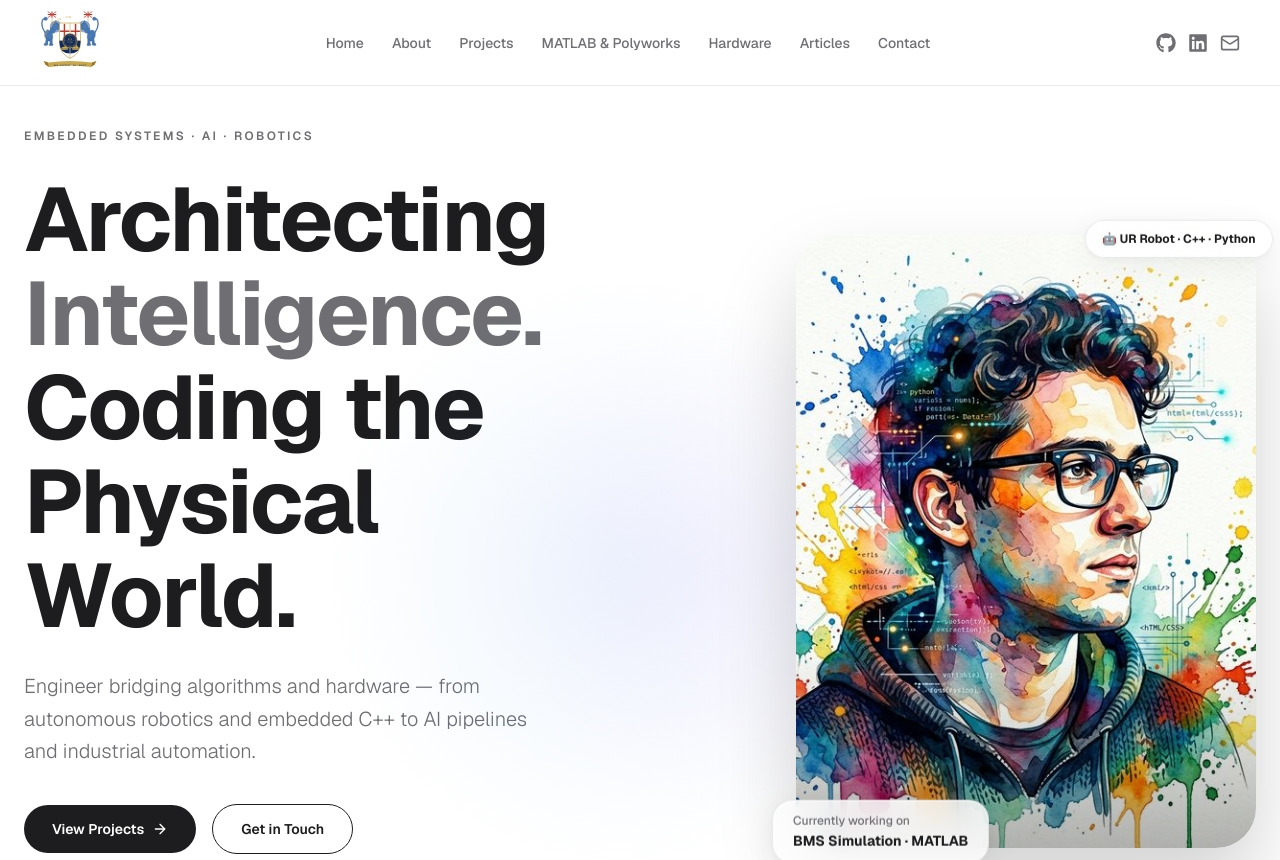
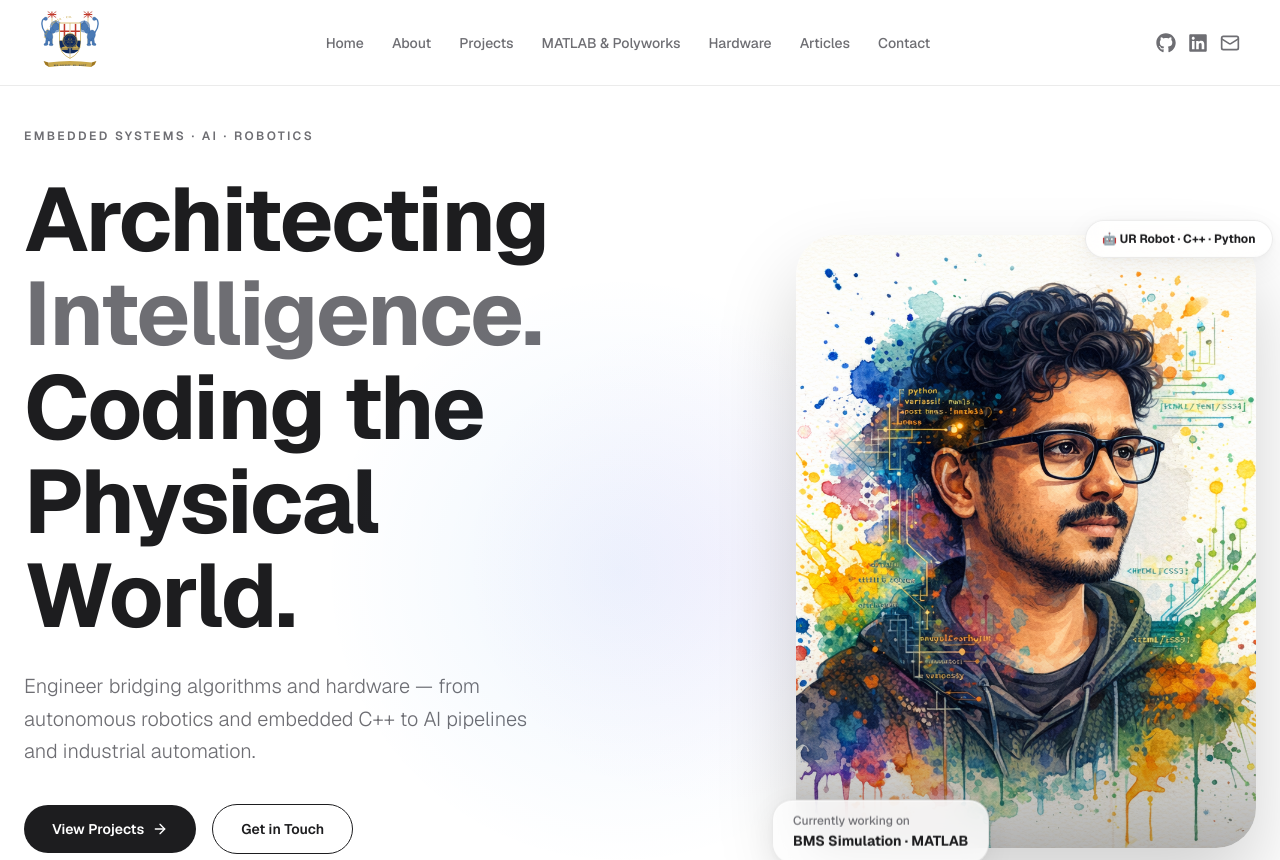
Before and after one commit to Mazidur90/webpage, a Next.js app: page /webpage/ in a window 1280 px wide. Shown: the top 860 px of the page. Built offline with nearby package versions, Linux system fonts and the light colour scheme.

Commit message:
Update home portrait face

```diff
--- a/src/components/HeroSection.tsx
+++ b/src/components/HeroSection.tsx
@@ -95,7 +95,7 @@ export default function HeroSection() {
             {/* Main photo frame */}
             <div className="relative w-[340px] md:w-[400px] lg:w-[460px] aspect-[3/4] rounded-[2.5rem] overflow-hidden shadow-[0_40px_80px_rgba(0,0,0,0.18)]">
               <Image
-                src="/webpage/hero_portrait.png"
+                src="/webpage/hero_portrait_face_ref.png"
                 alt="Mazidur Rahman"
                 fill
                 className="object-cover object-center"
```
Also changed, not shown: public/hero_portrait_face_ref.png (added).
